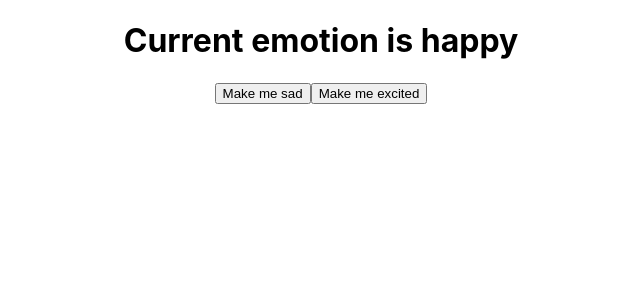
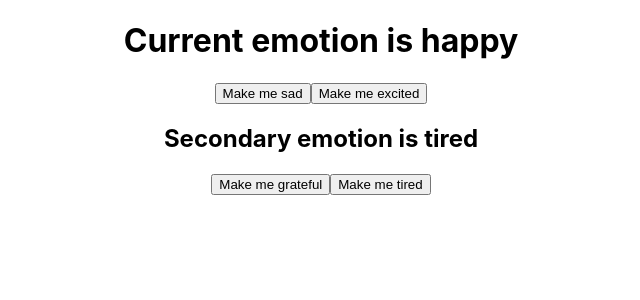
Before and after one commit to kiryl-ramanouski/React-LinkedIn-learning, a React (Create React App) app in the folder react-linkedin-learn-app/: page / in a window 1280 px wide. Shown: the top 300 px of the page, without its empty margins (319-959 px from the left). Built offline with nearby package versions, Linux system fonts and the light colour scheme.

Commit message:
feat: use dependency array

```diff
--- a/react-linkedin-learn-app/src/App.js
+++ b/react-linkedin-learn-app/src/App.js
@@ -3,12 +3,18 @@ import { useState, useEffect } from 'react';
 
 function App() {
   const [emotion, setEmotion] = useState('happy');
-  useEffect(() => console.log(`Emotion is ${emotion}`), [emotion]);
+  const [secondEmo, setSecondEmo] = useState('tired');
+  useEffect(() => console.log(`Emotion is ${emotion}`), [emotion, secondEmo]);
+  useEffect(() => console.log(`Sec emo is ${secondEmo}`), [secondEmo]);
+
   return (
     <div className='App'>
       <h1>Current emotion is {emotion}</h1>
       <button onClick={() => setEmotion('sad')}>Make me sad</button>
       <button onClick={() => setEmotion('excited')}>Make me excited</button>
+      <h2>Secondary emotion is {secondEmo}</h2>
+      <button onClick={() => setSecondEmo('grateful')}>Make me grateful</button>
+      <button onClick={() => setSecondEmo('tired')}>Make me tired</button>
     </div>
   );
 }
```
